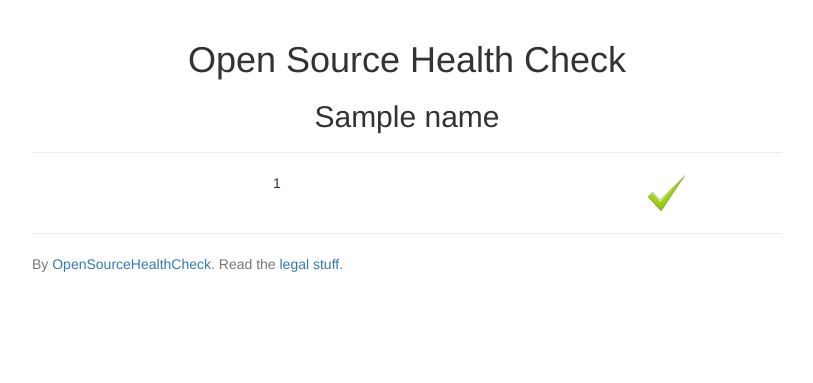
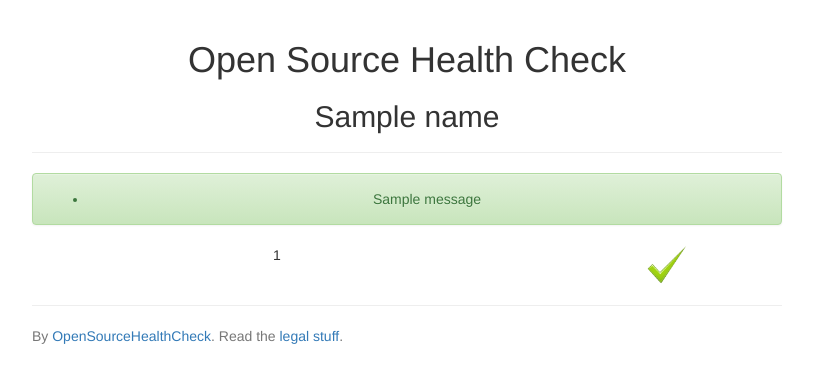
Before and after one commit to OpenSourceHealthCheck/healthcheck, a Flask app: template app/templates/results.html in a window 1280 px wide. Shown: the top 383 px of the page, without its empty margins (233-1046 px from the left). Run offline with Flask 2, Linux system fonts and the light colour scheme; the template is opened without the code that fills it: most values are stand-ins (such as "Sample title", 1, 10 or a date in 2020); one stand-in notice (Sample message) is shown; some libraries are stand-ins or nearby versions.

Commit message:
Added flashes

```diff
--- a/app/__init__.py
+++ b/app/__init__.py
@@ -1,4 +1,6 @@
 from flask import Flask
 
 app = Flask(__name__)
+app.secret_key = 'r;giouwew;jkgnre;oifjew;bnw4r80uewgreo4nriuehfjweoifreo;jewoghe;orw'
+
 from app import views
--- a/app/static/style.css
+++ b/app/static/style.css
@@ -29,3 +29,7 @@
 .formform {
       margin-top: 5em;
 }
+
+.flashes {
+    list-style-type: none;
+}
--- a/app/templates/results.html
+++ b/app/templates/results.html
@@ -28,6 +28,18 @@
             <h1 class="text-center">Open Source Health Check</h1>
             <h2 class="text-center">{{ name }}</h2>
         </div>
+
+                {% with messages = get_flashed_messages() %}
+          {% if messages %}
+            <div class="alert alert-success">
+            <ul class="flashes">
+            {% for message in messages %}
+              <li class="nobullet">{{ message }}</li>
+            {% endfor %}
+            </ul>
+            </div>
+          {% endif %}
+        {% endwith %}
 
 
 
--- a/app/views.py
+++ b/app/views.py
@@ -1,4 +1,4 @@
-from flask import render_template, request, Markup, redirect, url_for
+from flask import render_template, request, Markup, redirect, url_for, flash
 from app import app
 from github3 import login
 import os
@@ -67,4 +67,5 @@
 
     gh.create_issue(request.form['user'], request.form['repo'], request.form['title'], body=request.form['body'])
 
+    flash("Added issue")
     return redirect(url_for('run_from_url', username=request.form['user'], reponame=request.form['repo']))
```
